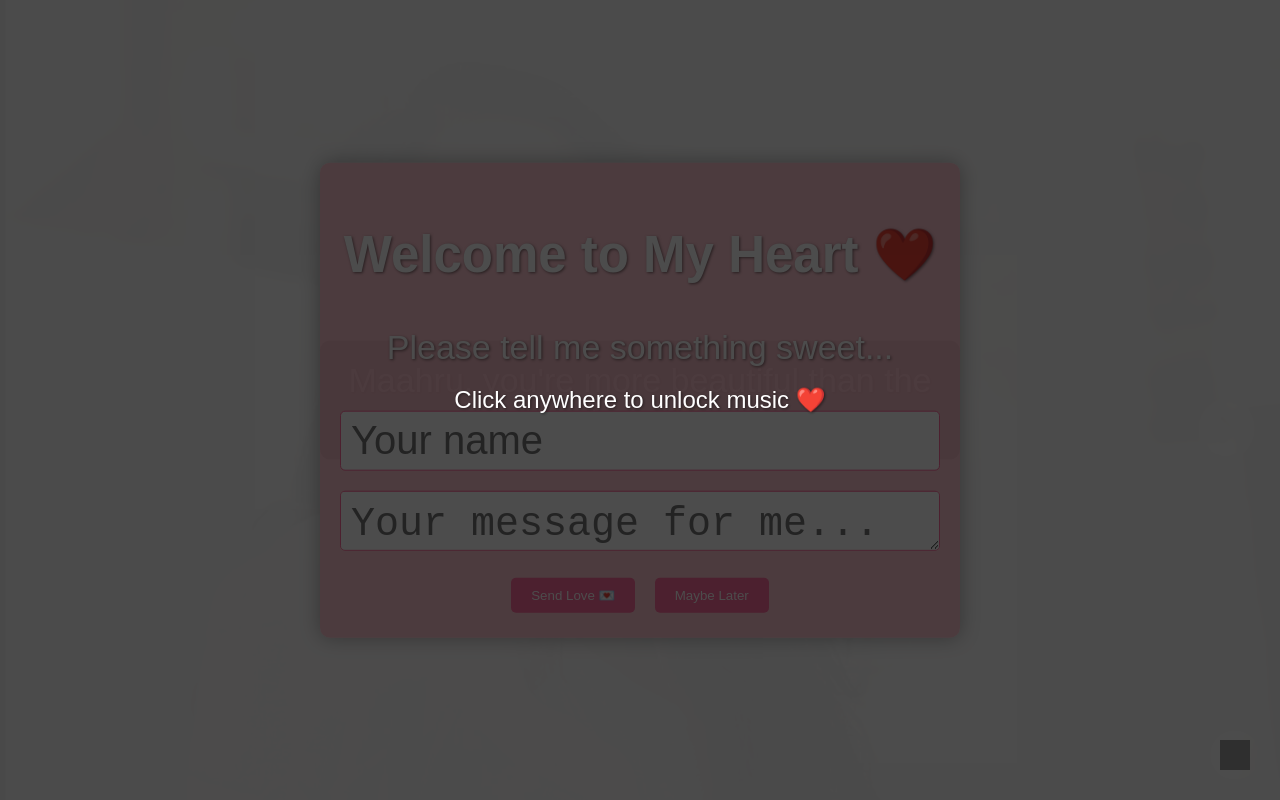
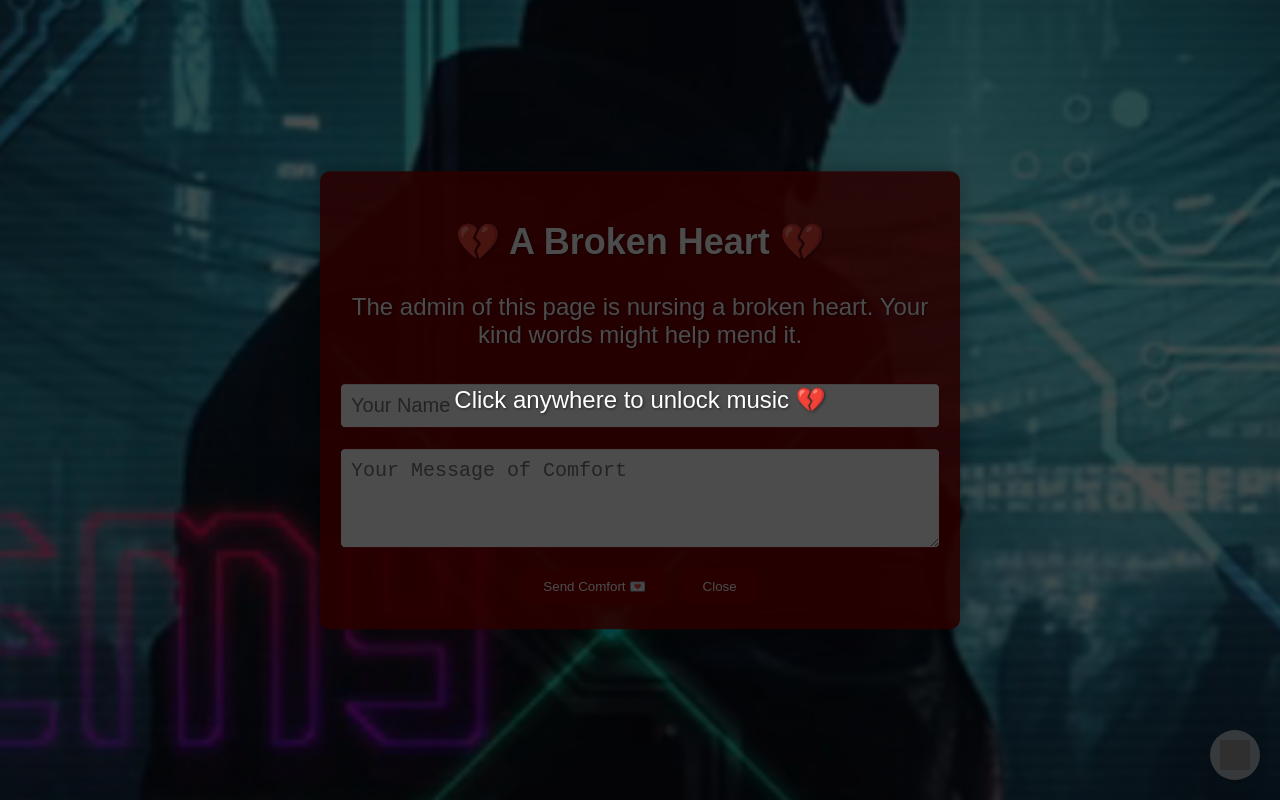
Before and after one commit to git-hub361/response, a plain HTML site: page index.html in a window 1280 px wide. Drawn offline with Linux system fonts and the light colour scheme; grey boxes are pictures that could not be loaded.

Commit message:
Update index.html

```diff
--- a/index.html
+++ b/index.html
@@ -1,7 +1,7 @@
 <!DOCTYPE html>
 <html>
 <head>
-    <title>For My Crush ❤️</title>
+    <title>For My Crush 💔</title>
     <style>
         body {
             margin: 0;
@@ -11,46 +11,17 @@
             font-family: 'Arial', cursive;
             color: white;
             text-shadow: 1px 1px 3px rgba(0,0,0,0.5);
+            background: url('./images/images.png') no-repeat center center fixed;
+            background-size: cover;
         }
 
-        /* Background Slideshow */
-        .bg-slideshow {
-            position: fixed;
-            width: 100%;
-            height: 100%;
-            z-index: -1;
-        }
-        .bg-slideshow img {
-            width: 100%;
-            height: 100%;
-            object-fit: cover;
-            position: absolute;
-            opacity: 0;
-            transition: opacity 2s;
-        }
-
-        /* Quote Box */
-        .quote {
-            position: absolute;
-            top: 50%;
-            left: 50%;
-            transform: translate(-50%, -50%);
-            text-align: center;
-            font-size: 34px;
-            background: rgba(0, 0, 0, 0.4);
-            padding: 20px;
-            border-radius: 10px;
-            max-width: 80%;
-        }
-
-        /* Modal (Pop-up) */
+        /* Modal */
         .modal {
-            display: none;
             position: fixed;
             top: 50%;
             left: 50%;
             transform: translate(-50%, -50%);
-            background: rgba(255, 192, 203, 0.9);
+            background: rgba(139, 0, 0, 0.9); /* Dark red for broken heart theme */
             padding: 20px;
             border-radius: 10px;
             box-shadow: 0 0 20px rgba(0,0,0,0.3);
@@ -58,19 +29,23 @@
             text-align: center;
             width: 80%;
             max-width: 600px;
-            font-size: 34px;
-            opacity:inherit;
+            font-size: clamp(18px, 3vw, 24px);
         }
         .modal input, .modal textarea {
             width: 100%;
             padding: 10px;
             margin: 10px 0;
-            border: 1px solid #ff6b9d;
+            border: 1px solid #8b0000;
             border-radius: 5px;
             box-sizing: border-box;
+            font-size: clamp(16px, 2.5vw, 20px);
+        }
+        .modal textarea {
+            height: 100px;
+            resize: vertical;
         }
         .modal button {
-            background: #ff6b9d;
+            background: #8b0000;
             color: white;
             border: none;
             padding: 10px 20px;
@@ -117,7 +92,7 @@
             align-items: center;
             z-index: 1000;
             color: white;
-            font-size: 24px;
+            font-size: clamp(18px, 3vw, 24px);
             text-align: center;
         }
 
@@ -127,69 +102,52 @@
             width: 20px;
             height: 20px;
             border: 3px solid #f3f3f3;
-            border-top: 3px solid #ff6b9d;
+            border-top: 3px solid #8b0000;
             border-radius: 50%;
             animation: spin 1s linear infinite;
+            margin-right: 5px;
         }
-
-     #userMessage , #userName{
-        height: 60px;
-        width: 100%;
-        font-size: 40px;
-     }
 
         @keyframes spin {
             0% { transform: rotate(0deg); }
             100% { transform: rotate(360deg); }
         }
+
+        /* Responsive adjustments */
+        @media (max-width: 600px) {
+            .modal {
+                width: 90%;
+                padding: 15px;
+            }
+        }
     </style>
 </head>
 <body>
-    <!-- Background Images (Slideshow) -->
-    <div class="bg-slideshow">
-        <img src="./images/image copy.png" class="active">
-        <img src="./images/image.png">
-        <img src="./images/image2.png">
-        <img src="./images/image copy 2.png">
-    </div>
-
-    <!-- Random Quotes -->
-    <div class="quote" id="quote"></div>
-
-    <!-- Welcome Modal -->
-    <div class="modal" id="welcomeModal">
-        <h2>Welcome to My Heart ❤️</h2>
-        <p>Please tell me something sweet...</p>
-        <input type="text" id="userName" placeholder="Your name">
-        <textarea id="userMessage" placeholder="Your message for me..."></textarea>
-        <div>
-            <button onclick="submitResponse()" id="submitBtn">Send Love 💌</button>
-            <button onclick="closeWelcomeModal()">Maybe Later</button>
-        </div>
-    </div>
-
-    <!-- Original Pop-up Modal -->
+    <!-- Modal -->
     <div class="modal" id="modal">
-        <h2>How much does Maahru belong to you?</h2>
-        <button onclick="closeModal()">100% ❤️</button>
-        <button onclick="closeModal()">More than anyone knows! 😘</button>
+        <h2>💔 A Broken Heart 💔</h2>
+        <p>The admin of this page is nursing a broken heart. Your kind words might help mend it.</p>
+        <input type="text" id="userName" placeholder="Your Name" aria-label="Your Name">
+        <textarea id="userMessage" placeholder="Your Message of Comfort" aria-label="Your Message"></textarea>
+        <button onclick="submitResponse()" id="submitBtn">Send Comfort 💌</button>
+        <button onclick="closeModal()">Close</button>
     </div>
 
     <!-- Music Button (Toggle Play/Pause) -->
-    <button class="music-btn" id="musicBtn" onclick="toggleMusic()">
-        <img src="https://cdn-icons-png.flaticon.com/512/3669/3669483.png" id="musicIcon">
+    <button class="music-btn" id="musicBtn" onclick="toggleMusic()" aria-label="Toggle Music">
+        <img src="https://cdn-icons-png.flaticon.com/512/3669/3669483.png" id="musicIcon" alt="Play Music">
     </button>
 
     <!-- Background Music (Loop) -->
     <audio id="bgMusic" loop>
-        <source src="videoplayback.mp3" type="audio/mpeg">
+        <source src="ENEMY.mp3" type="audio/mpeg">
         Your browser does not support audio.
     </audio>
 
-    <!-- Unmute Overlay (Disappears after first click) -->
+    <!-- Unmute Overlay -->
     <div class="unmute-overlay" id="unmuteOverlay">
         <div>
-            <p>Click anywhere to unlock music ❤️</p>
+            <p>Click anywhere to unlock music 💔</p>
         </div>
     </div>
 
@@ -198,54 +156,15 @@
         // Replace with your actual Supabase project details
         const SUPABASE_URL = 'https://your-project-id.supabase.co';
         const SUPABASE_ANON_KEY = 'your-anon-key';
-        const FUNCTION_URL = `${SUPABASE_URL}/functions/v1/store_response`;
 
-        // ====== 1. Background Slideshow ======
-        let images = document.querySelectorAll('.bg-slideshow img');
-        let current = 0;
-
-        function changeBackground() {
-            images[current].style.opacity = 0;
-            current = (current + 1) % images.length;
-            images[current].style.opacity = 1;
-            setTimeout(changeBackground, 5000); // Change every 5 sec
-        }
-        setTimeout(changeBackground, 5000);
-
-        // ====== 2. Random Quotes ======
-        const quotes = [
-            "Your smile is my favorite thing in the world. 😊",
-            "Every moment with you feels like magic. ✨",
-            "You're the reason I believe in love. ❤️",
-            "Maahru, you're more beautiful than the stars. 🌟",
-            "I could get lost in your eyes forever. 👀"
-        ];
-
-        function showRandomQuote() {
-            const quoteBox = document.getElementById('quote');
-            const randomQuote = quotes[Math.floor(Math.random() * quotes.length)];
-            quoteBox.textContent = randomQuote;
-            setTimeout(showRandomQuote, 7000); // Change every 7 sec
-        }
-        showRandomQuote();
-
-        // ====== 3. Pop-up Modal (Appears after 15 sec) ======
-        setTimeout(() => {
-            document.getElementById('modal').style.display = 'block';
-        }, 15000);
+        // ====== Modal Controls ======
+        document.getElementById('modal').style.display = 'block';
 
         function closeModal() {
             document.getElementById('modal').style.display = 'none';
         }
 
-        // ====== 4. Welcome Modal (Appears first) ======
-        document.getElementById('welcomeModal').style.display = 'block';
-
-        function closeWelcomeModal() {
-            document.getElementById('welcomeModal').style.display = 'none';
-        }
-
-        // ====== 5. Submit Response to Supabase Function ======
+        // ====== Submit Response to Supabase ======
         async function submitResponse() {
             const name = document.getElementById('userName').value.trim();
             const message = document.getElementById('userMessage').value.trim();
@@ -269,7 +188,7 @@
                 };
 
                 // Call Supabase Edge Function
-                const apiResponse = await fetch("https://phgpwenqbuqerwolmqhv.supabase.co/functions/v1/store_response", {
+                const apiResponse = await fetch(`${SUPABASE_URL}/functions/v1/store_response`, {
                     method: 'POST',
                     headers: {
                         'Content-Type': 'application/json',
@@ -282,8 +201,8 @@
 
                 if (result.success) {
                     console.log('Message saved successfully:', result.data);
-                    closeWelcomeModal();
-                    alert("Thank you for your sweet words! Your message has been saved to my heart! ❤️");
+                    closeModal();
+                    alert("Thank you for your kind words! They mean a lot to a broken heart. 💔");
                 } else {
                     console.error('API error:', result.error);
                     alert(`There was an error saving your message: ${result.error} 💔`);
@@ -295,11 +214,11 @@
             } finally {
                 // Reset button state
                 submitBtn.disabled = false;
-                submitBtn.innerHTML = 'Send Love 💌';
+                submitBtn.innerHTML = 'Send Comfort 💌';
             }
         }
 
-        // ====== 6. Music Controls ======
+        // ====== Music Controls ======
         const bgMusic = document.getElementById('bgMusic');
         const musicBtn = document.getElementById('musicBtn');
         const musicIcon = document.getElementById('musicIcon');
@@ -325,9 +244,11 @@
             if (bgMusic.paused) {
                 bgMusic.play();
                 musicIcon.src = "https://cdn-icons-png.flaticon.com/512/3669/3669483.png"; // Play icon
+                musicIcon.alt = "Pause Music";
             } else {
                 bgMusic.pause();
                 musicIcon.src = "https://cdn-icons-png.flaticon.com/512/7960/7960808.png"; // Pause icon
+                musicIcon.alt = "Play Music";
             }
         }
     </script>
```
